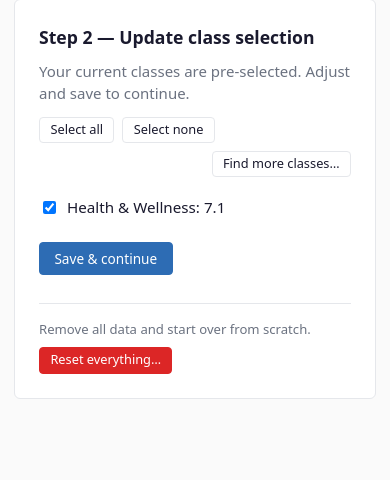
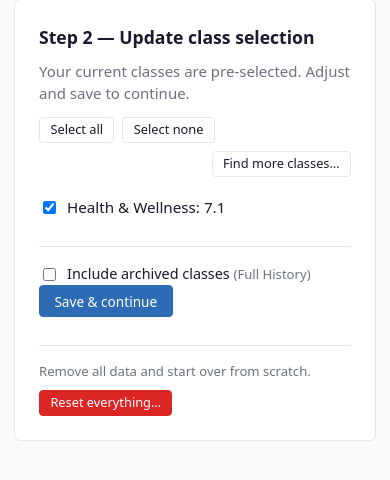
Before and after one commit to sageframe-no-kaji/glassroom, a Flask app: page /setup in a window 390 px wide. Shown: the part 289-769 px from the top of the page. Run offline with Flask 3, Linux system fonts and the light colour scheme.

Commit message:
Ho 4.3.1 — Archived class discovery in setup flow
- Add archived column to SelectedClass model with additive migration in init_db
- Add discover_archived_classes() to classroom.py — navigates hamburger drawer,
  scrapes archived class cards, returns {name, course_url, school_year} dicts
- Add _infer_school_year() to parse 'YYYY-YYYY' label from class name text
- Add POST /api/classes/discover-archived + GET status endpoint with _archived_state
- Update POST /api/classes/save to persist archived=True flag from payload
- Update POST /api/reset to clear _archived_state alongside login/scrape state
- Update setup.html — 'Include archived classes' checkbox below active list;
  triggers background discovery, polls status, renders year-grouped checkboxes;
  saveClasses() merges active + checked archived into single save payload
- Update dashboard.py — query SelectedClass.archived, sort archived after active
- Add .arc- Add .arc- Add .arc- Add .arc- Add .arc- Add .arc- Add .arc- Add .arc- Add .arc- Add .arc- Add .arc- Add .arc- Add .arc- Add .arc- Add .arc-
- - - - - - - - - - - - - - - - - - - - - - - - - - - - - - - - - - - - - - - - ed);
  265 total passing

```diff
--- a/src/db.py
+++ b/src/db.py
@@ -142,9 +142,22 @@ def get_engine(db_path: Path | None = None) -> Engine:
 
 
 def init_db(engine: Engine | None = None) -> Engine:
-    """Create all tables. Safe to call repeatedly — uses CREATE IF NOT EXISTS."""
+    """Create all tables. Safe to call repeatedly — uses CREATE IF NOT EXISTS.
+
+    Also applies additive migrations for any columns added after initial
+    schema creation (e.g., archived on selected_classes).
+    """
     eng = engine if engine is not None else get_engine()
     Base.metadata.create_all(eng)
+    # Additive migration: add archived column to selected_classes if missing.
+    # SQLite does not support IF NOT EXISTS for ALTER TABLE ADD COLUMN before
+    # version 3.37, so we check the column list explicitly.
+    with eng.connect() as conn:
+        from sqlalchemy import text
+        cols = {row[1] for row in conn.execute(text("PRAGMA table_info(selected_classes)"))}
+        if "archived" not in cols:
+            conn.execute(text("ALTER TABLE selected_classes ADD COLUMN archived BOOLEAN DEFAULT 0"))
+            conn.commit()
     return eng
 
 
--- a/src/models.py
+++ b/src/models.py
@@ -48,6 +48,7 @@ class SelectedClass(Base):
     name = Column(String, nullable=False)
     course_url = Column(String, nullable=False)
     active = Column(Boolean, default=True)
+    archived = Column(Boolean, default=False)
 
 
 class ScrapeLog(Base):
--- a/src/routes/api.py
+++ b/src/routes/api.py
@@ -33,6 +33,9 @@ _scrape_state: dict[str, Any] = {
 
 _login_lock = threading.Lock()
 _login_state: dict[str, Any] = {"status": "idle", "classes": [], "error": None}
+
+_archived_lock = threading.Lock()
+_archived_state: dict[str, Any] = {"status": "idle", "classes": [], "error": None}
 
 _DONE_STATUSES = frozenset({"Turned in", "Graded", "Done"})
 _URGENT_STATUSES = frozenset({"Missing"})
@@ -358,6 +361,45 @@ def classes_available() -> Response:
 
 
 # ---------------------------------------------------------------------------
+# POST /api/classes/discover-archived — discover archived classes in background
+# GET  /api/classes/discover-archived/status — poll for progress/results
+# ---------------------------------------------------------------------------
+
+
+@bp.route("/classes/discover-archived", methods=["POST"])
+def discover_archived() -> Response:
+    with _archived_lock:
+        if _archived_state["status"] == "running":
+            return jsonify({"error": "Discovery already in progress"}), 409  # type: ignore[return-value]
+        _archived_state["status"] = "running"
+        _archived_state["error"] = None
+        _archived_state["classes"] = []
+
+    def _run() -> None:
+        from src.classroom import discover_archived_classes
+
+        try:
+            classes = discover_archived_classes()
+            with _archived_lock:
+                _archived_state["classes"] = classes
+                _archived_state["status"] = "done"
+        except Exception as exc:
+            with _archived_lock:
+                _archived_state["status"] = "failed"
+                _archived_state["error"] = str(exc)
+
+    threading.Thread(target=_run, daemon=True).start()
+    return jsonify({"ok": True, "message": "Archived class discovery started"})
+
+
+@bp.route("/classes/discover-archived/status")
+def discover_archived_status() -> Response:
+    with _archived_lock:
+        state = dict(_archived_state)
+    return jsonify(state)
+
+
+# ---------------------------------------------------------------------------
 # POST /api/classes/save — persist selected classes to SelectedClass table
 # ---------------------------------------------------------------------------
 
@@ -378,6 +420,7 @@ def save_classes() -> Response:
                 name=c["name"],
                 course_url=c["course_url"],
                 active=True,
+                archived=bool(c.get("archived", False)),
             ))
 
     return jsonify({"ok": True, "saved": len(classes)})
@@ -414,6 +457,11 @@ def reset_data() -> Response:
         _login_state["status"] = "idle"
         _login_state["classes"] = []
         _login_state["error"] = None
+
+    with _archived_lock:
+        _archived_state["status"] = "idle"
+        _archived_state["classes"] = []
+        _archived_state["error"] = None
 
     # Remove downloaded PDFs if present
     from src.downloader import DOWNLOADS_DIR as _DOWNLOADS_DIR
--- a/src/static/style.css
+++ b/src/static/style.css
@@ -250,6 +250,20 @@ a:hover { text-decoration: underline; }
   color: var(--text-muted);
   border-radius: 3px;
   padding: 0.1rem 0.4rem;
+}
+
+.archived-badge {
+  display: inline-block;
+  font-size: 0.65rem;
+  font-weight: 500;
+  background: #e5e7eb;
+  color: #6b7280;
+  border-radius: 3px;
+  padding: 0.1rem 0.45rem;
+  vertical-align: middle;
+  margin-left: 0.4rem;
+  letter-spacing: 0.02em;
+  text-transform: uppercase;
 }
 
 /* Attachment type micro-label */
--- a/src/templates/dashboard.html
+++ b/src/templates/dashboard.html
@@ -18,7 +18,7 @@
     <summary>
       <div class="card-header">
         <span class="chevron">▶</span>
-        <h2>{{ cls.name }}</h2>
+        <h2>{{ cls.name }}{% if cls.archived %} <span class="archived-badge">Archived</span>{% endif %}</h2>
         <div class="stats">
           <span class="stat"><span class="stat-val">{{ cls.stats.total }}</span> total</span>
           <span class="stat stat-missing"><span class="stat-val">{{ cls.stats.missing }}</span> missing</span>
--- a/src/templates/setup.html
+++ b/src/templates/setup.html
@@ -34,7 +34,18 @@
 
   <div id="class-list" style="margin-bottom:1rem"></div>
 
-  <p id="class-msg" style="display:none;color:#dc2626;margin-bottom:0.5rem"></p>
+  <div id="archived-section" style="margin-top:1.25rem;border-top:1px solid var(--border);padding-top:1rem">
+    <label style="display:flex;align-items:center;gap:0.5rem;cursor:pointer;font-size:0.9rem">
+      <input type="checkbox" id="chk-include-archived" onchange="toggleArchivedSection(this)">
+      <span>Include archived classes <span style="color:var(--text-muted);font-size:0.82rem">(Full History)</span></span>
+    </label>
+    <div id="archived-classes-wrap" style="display:none;margin-top:0.75rem">
+      <p id="archived-status-msg" style="font-size:0.85rem;color:#555;margin:0 0 0.5rem"></p>
+      <div id="archived-class-groups"></div>
+    </div>
+  </div>
+
+  <p id="class-msg" style="display:none;color:#dc2626;margin-bottom:0.5rem;margin-top:1rem"></p>
   <button id="btn-save-classes" class="btn btn-primary" onclick="saveClasses()" disabled>Save &amp; continue</button>
 
   {% if has_classes %}
@@ -227,7 +238,16 @@
       return cb && cb.checked;
     });
 
-    if (selected.length === 0) {
+    // Also collect any checked archived classes
+    const archivedClasses = window._archivedClasses || [];
+    const selectedArchived = archivedClasses.filter((_, i) => {
+      const cb = document.getElementById('arch-' + i);
+      return cb && cb.checked;
+    }).map(c => Object.assign({}, c, { archived: true }));
+
+    const allSelected = selected.concat(selectedArchived);
+
+    if (allSelected.length === 0) {
       msg.style.display = 'block';
       msg.textContent = 'Select at least one class.';
       return;
@@ -239,7 +259,7 @@
     fetch('/api/classes/save', {
       method: 'POST',
       headers: { 'Content-Type': 'application/json' },
-      body: JSON.stringify({ classes: selected }),
+      body: JSON.stringify({ classes: allSelected }),
     })
       .then(r => r.json())
       .then(data => {
@@ -260,6 +280,106 @@
         btn.disabled = false;
         btn.textContent = 'Save & continue';
       });
+  }
+
+  // -----------------------------------------------------------------------
+  // Archived class discovery
+  // -----------------------------------------------------------------------
+  let _archivedLoaded = false;
+
+  function toggleArchivedSection(chk) {
+    const wrap = document.getElementById('archived-classes-wrap');
+    if (chk.checked) {
+      wrap.style.display = 'block';
+      if (!_archivedLoaded) {
+        _startArchivedDiscovery();
+      }
+    } else {
+      wrap.style.display = 'none';
+    }
+  }
+
+  function _startArchivedDiscovery() {
+    const msg = document.getElementById('archived-status-msg');
+    msg.style.color = '#555';
+    msg.innerHTML = '<span class="spinner"></span> Discovering archived classes…';
+    document.getElementById('archived-class-groups').innerHTML = '';
+
+    fetch('/api/classes/discover-archived', { method: 'POST' })
+      .then(r => r.json())
+      .then(data => {
+        if (data.error) {
+          msg.style.color = '#dc2626';
+          msg.textContent = '⚠ ' + data.error;
+          return;
+        }
+        _pollArchivedDiscovery();
+      })
+      .catch(err => {
+        msg.style.color = '#dc2626';
+        msg.textContent = '⚠ ' + String(err);
+      });
+  }
+
+  function _pollArchivedDiscovery() {
+    setTimeout(() => {
+      fetch('/api/classes/discover-archived/status')
+        .then(r => r.json())
+        .then(data => {
+          if (data.status === 'done') {
+            _archivedLoaded = true;
+            const classes = data.classes || [];
+            _renderArchivedGroups(classes);
+          } else if (data.status === 'failed') {
+            const msg = document.getElementById('archived-status-msg');
+            msg.style.color = '#dc2626';
+            msg.textContent = '⚠ ' + (data.error || 'Discovery failed');
+          } else {
+            _pollArchivedDiscovery();
+          }
+        })
+        .catch(() => _pollArchivedDiscovery());
+    }, 2000);
+  }
+
+  function _renderArchivedGroups(classes) {
+    const msg = document.getElementById('archived-status-msg');
+    const container = document.getElementById('archived-class-groups');
+    window._archivedClasses = classes;
+
+    if (classes.length === 0) {
+      msg.style.color = '#9ca3af';
+      msg.textContent = 'No archived classes found.';
+      container.innerHTML = '';
+      return;
+    }
+
+    msg.textContent = '';
+
+    // Group by school_year, sorted most recent first
+    const groups = {};
+    classes.forEach(c => {
+      const yr = c.school_year || 'Other';
+      if (!groups[yr]) groups[yr] = [];
+      groups[yr].push(c);
+    });
+    const sortedYears = Object.keys(groups).sort((a, b) => {
+      // "Other" always last. Otherwise sort by first year descending.
+      if (a === 'Other') return 1;
+      if (b === 'Other') return -1;
+      return b.localeCompare(a);
+    });
+
+    let html = '';
+    sortedYears.forEach(yr => {
+      html += '<div style="margin-bottom:0.75rem"><div style="font-size:0.78rem;font-weight:600;color:var(--text-muted);text-transform:uppercase;letter-spacing:0.04em;margin-bottom:0.35rem">' + escHtml(yr) + '</div>';
+      groups[yr].forEach(cls => {
+        const i = classes.indexOf(cls);
+        html += '<div class="class-option"><input type="checkbox" id="arch-' + i + '"><label for="arch-' + i + '">' + escHtml(cls.name) + '</label></div>';
+      });
+      html += '</div>';
+    });
+    container.innerHTML = html;
   }
 
   // -----------------------------------------------------------------------
```
Also changed, not shown: src/classroom.py (+83 -1 lines), src/routes/dashboard.py (+16 -3 lines), tests/test_setup.py (+146 -0 lines).
